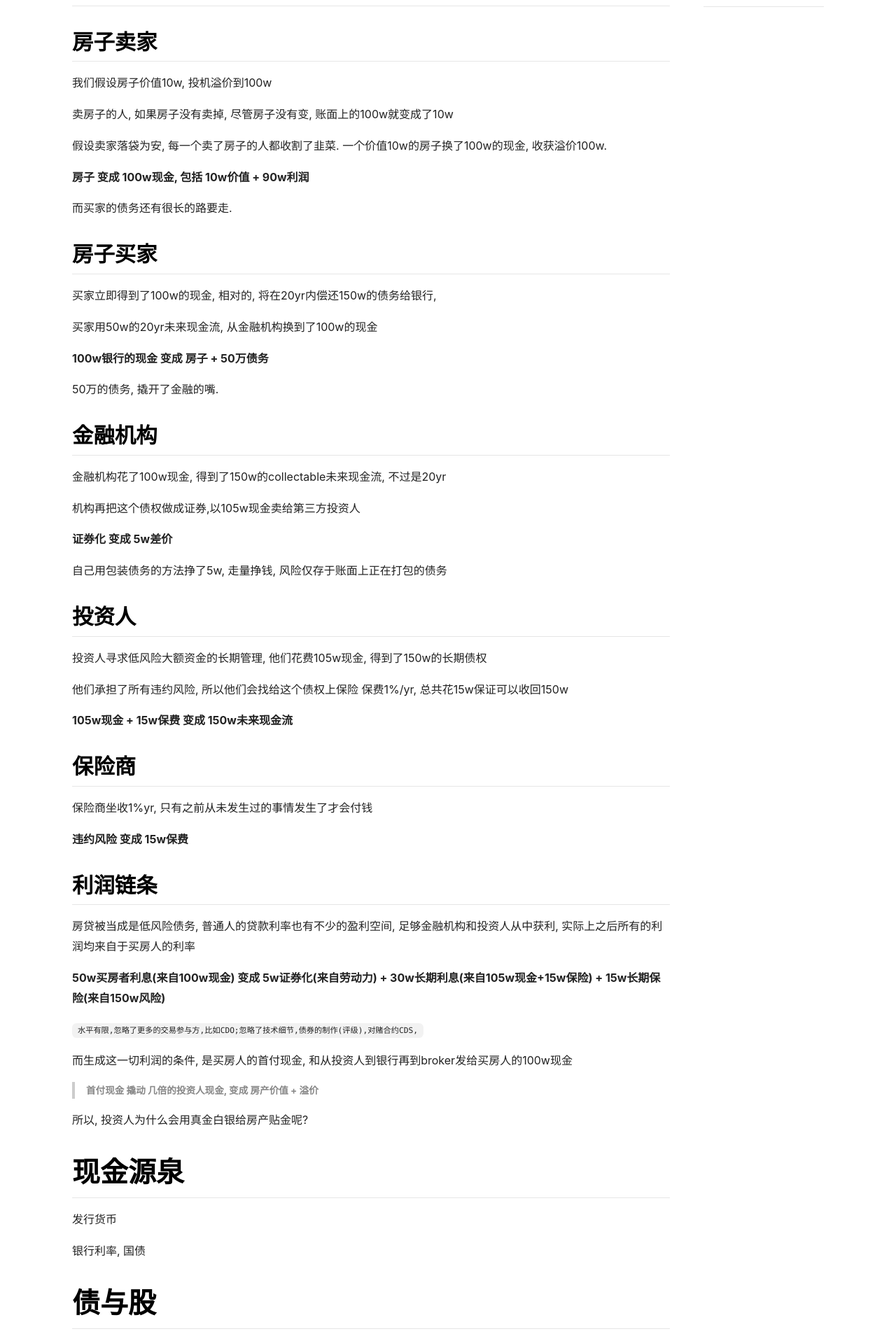
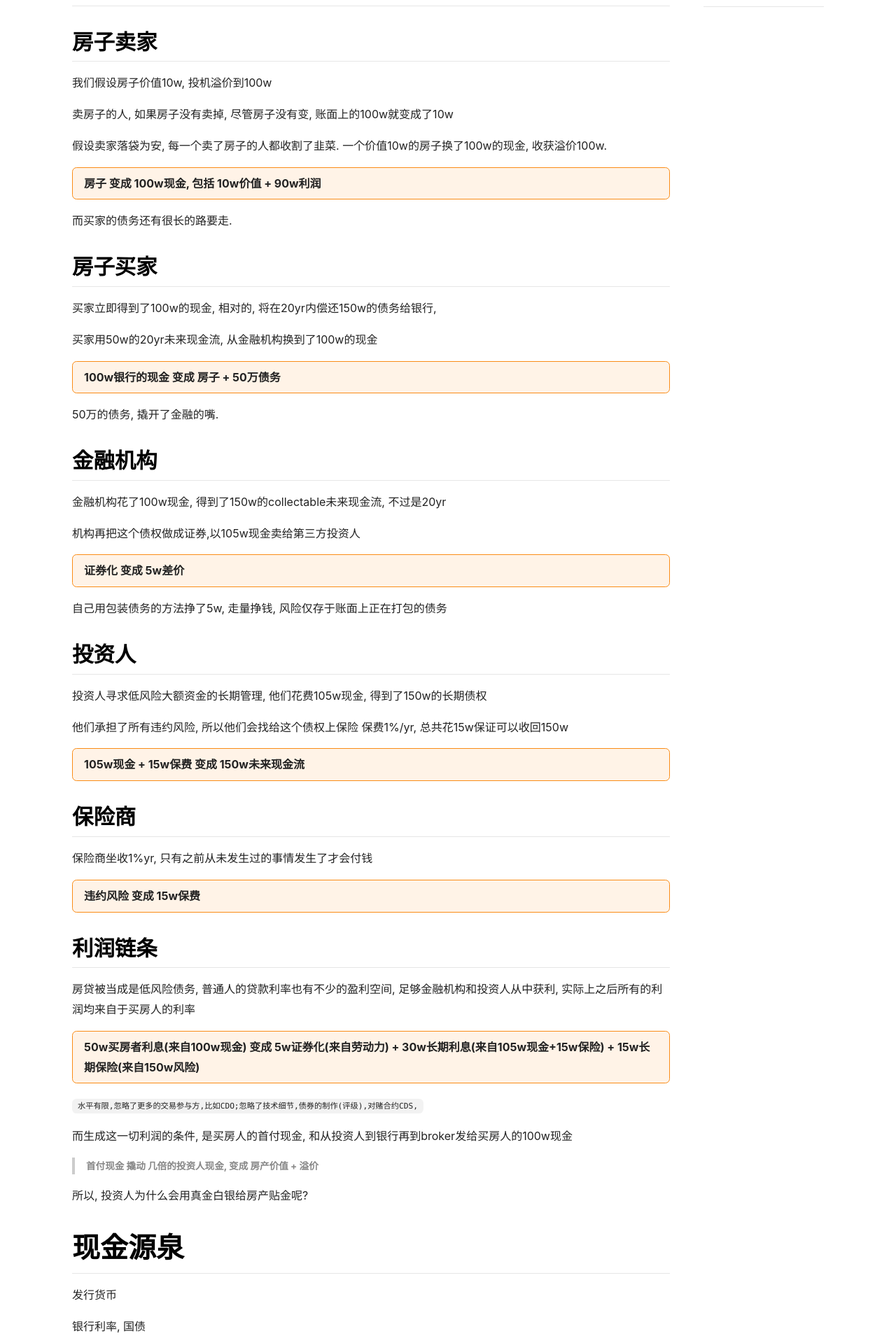
Before and after one commit to hanfu/hanfu.github.io, a Jekyll site: the page built from _posts/2020-03-07-economic-bubble.md, in a window 1280 px wide. Shown: the part 410-2319 px from the top of the page at 70% size. Built offline with Jekyll 4.4.1, drawn with Linux system fonts in a browser that asks for light colours; nearby versions of some CDN libraries; comment, search, counter and statistics services are not loaded.

Commit message:
econ bubble

```diff
--- a/_posts/2020-03-07-economic-bubble.md
+++ b/_posts/2020-03-07-economic-bubble.md
@@ -21,6 +21,7 @@ aside:
 假设卖家落袋为安, 每一个卖了房子的人都收割了韭菜. 一个价值10w的房子换了100w的现金, 收获溢价100w.
 
 __房子 变成 100w现金, 包括 10w价值 + 90w利润__
+{:.warning}
 
 而买家的债务还有很长的路要走.
 
@@ -31,6 +32,7 @@ __房子 变成 100w现金, 包括 10w价值 + 90w利润__
 买家用50w的20yr未来现金流, 从金融机构换到了100w的现金
 
 __100w银行的现金 变成 房子 + 50万债务__
+{:.warning}
 
 50万的债务, 撬开了金融的嘴.
 
@@ -41,6 +43,7 @@ __100w银行的现金 变成 房子 + 50万债务__
 机构再把这个债权做成证券,以105w现金卖给第三方投资人
 
 __证券化 变成 5w差价__
+{:.warning}
 
 自己用包装债务的方法挣了5w, 走量挣钱, 风险仅存于账面上正在打包的债务
 
@@ -52,24 +55,28 @@ __证券化 变成 5w差价__
 保费1%/yr, 总共花15w保证可以收回150w
 
 __105w现金 + 15w保费 变成 150w未来现金流__
+{:.warning}
 
 ## 保险商
 
 保险商坐收1%yr, 只有之前从未发生过的事情发生了才会付钱
 
 __违约风险 变成 15w保费__
+{:.warning}
 
 ## 利润链条
 
 房贷被当成是低风险债务, 普通人的贷款利率也有不少的盈利空间, 足够金融机构和投资人从中获利, 实际上之后所有的利润均来自于买房人的利率
 
 __50w买房者利息(来自100w现金) 变成 5w证券化(来自劳动力) + 30w长期利息(来自105w现金+15w保险) + 15w长期保险(来自150w风险)__
+{:.warning}
 
 `水平有限,忽略了更多的交易参与方,比如CDO;忽略了技术细节,债券的制作(评级),对赌合约CDS,`
 
 而生成这一切利润的条件, 是买房人的首付现金, 和从投资人到银行再到broker发给买房人的100w现金
 
 > __首付现金 撬动 几倍的投资人现金, 变成 房产价值 + 溢价__
+{:.warning}
 
 所以, 投资人为什么会用真金白银给房产贴金呢?
 
```
